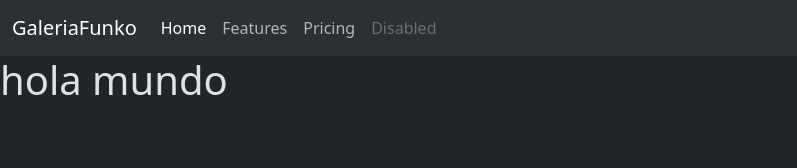
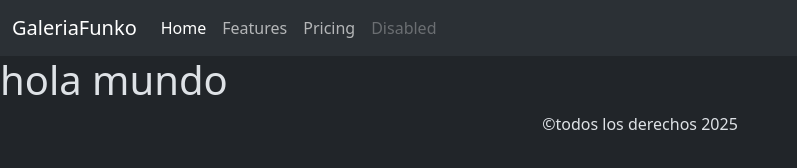
Before and after one commit to emiarias/practicaGrupalc16, a plain HTML site: page index.html in a window 1280 px wide. Shown: the whole page, without its empty margins (0-797 px from the left). Drawn offline with nearby package versions, Linux system fonts and the light colour scheme.

Commit message:
agrege un footer

```diff
--- a/index.html
+++ b/index.html
@@ -55,9 +55,8 @@
       <!-- grilla de cards - emiliano -->
       <!-- emi agrega imagenes a las cards -->
     </main>
-    <footer>
-
-
+    <footer class="text-center">
+      <p>&copy;todos los derechos 2025</p>
     </footer>
     <script
       src="https://cdn.jsdelivr.net/npm/bootstrap@5.3.7/dist/js/bootstrap.bundle.min.js"
```
